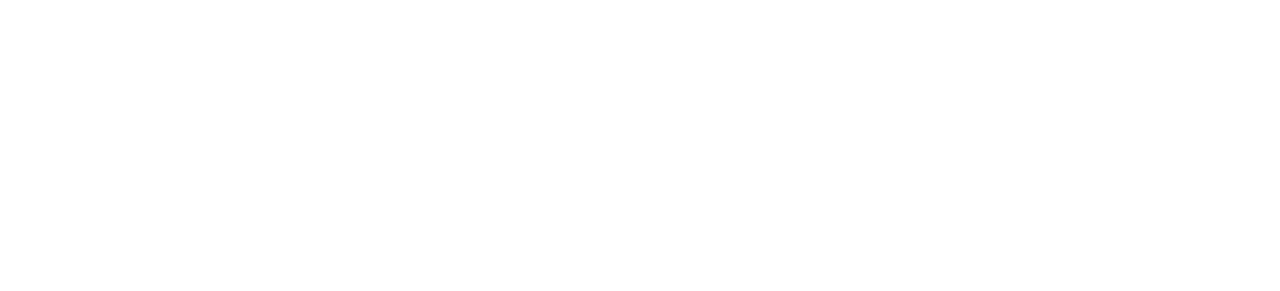
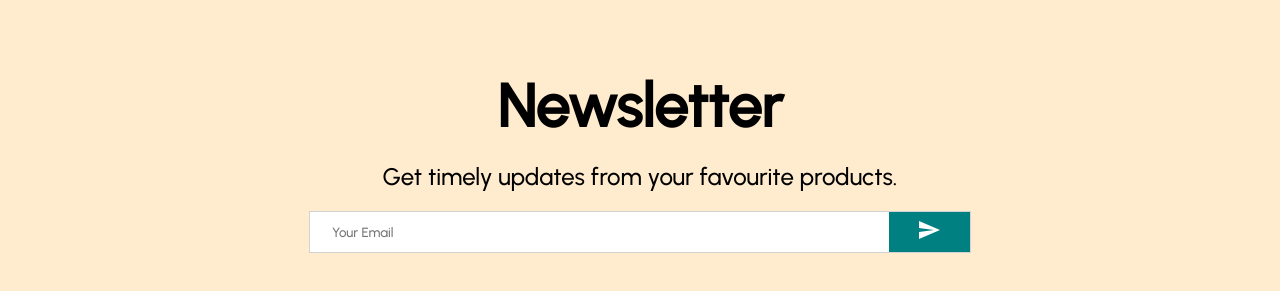
Before and after one commit to MushfiqMashuk/MERN-Ecommerce, a React (Create React App) app in the folder client/: page / in a window 1280 px wide. Shown: the part 2296-2587 px from the top of the page. Before the commit the page ends 2257 px from the top, so only its background shows below. Built offline with nearby package versions, Linux system fonts and the light colour scheme.

Commit message:
initial commit

```diff
--- a/client/src/components/Newsletter.js
+++ b/client/src/components/Newsletter.js
@@ -3,27 +3,56 @@
 import styled from "styled-components";
 
 const Container = styled.div`
-    height: 60vh;
-    background-color: blanchedalmond;
-    display: flex;
-    justify-content: center;
-    align-items: center;
+  height: 50vh;
+  background-color: blanchedalmond;
+  display: flex;
+  flex-direction: column;
+  justify-content: center;
+  align-items: center;
 `;
-const Title = styled.h1``;
-const Description = styled.div``;
-const InputContainer = styled.div``;
-const Input = styled.input``;
-const Button = styled.button``;
+const Title = styled.h1`
+  font-size: 60px;
+  margin-bottom: 20px;
+  font-weight: 600;
+`;
+const Description = styled.div`
+  font-size: 24px;
+  font-weight: 300;
+  margin-bottom: 20px;
+`;
+const InputContainer = styled.div`
+  width: 50%;
+  height: 40px;
+  padding-left: 20px;
+  display: flex;
+  justify-content: space-between;
+  background-color: white;
+  border: 1px solid lightgray;
+`;
+const Input = styled.input`
+  border: none;
+  width: 100%;
+  flex: 8;
+`;
+const Button = styled.button`
+  border: none;
+  flex: 1;
+  background-color: teal;
+  color: white;
+  cursor: pointer;
+`;
 
 export default function Newsletter() {
   return (
     <Container>
       <Title>Newsletter</Title>
-      <Description>Get timely updates from your favourite products.</Description>
+      <Description>
+        Get timely updates from your favourite products.
+      </Description>
       <InputContainer>
         <Input placeholder="Your Email"></Input>
         <Button>
-            <Send />
+          <Send />
         </Button>
       </InputContainer>
     </Container>
--- a/client/src/components/pages/Home.js
+++ b/client/src/components/pages/Home.js
@@ -4,6 +4,7 @@
 import Slider from "../Slider";
 import Categories from "../Categories";
 import Products from "../Products";
+import Newsletter from "../Newsletter";
 
 export default function Home() {
   return (
@@ -13,6 +14,7 @@
       <Slider />
       <Categories />
       <Products />
+      <Newsletter />
     </div>
   );
 }
```
